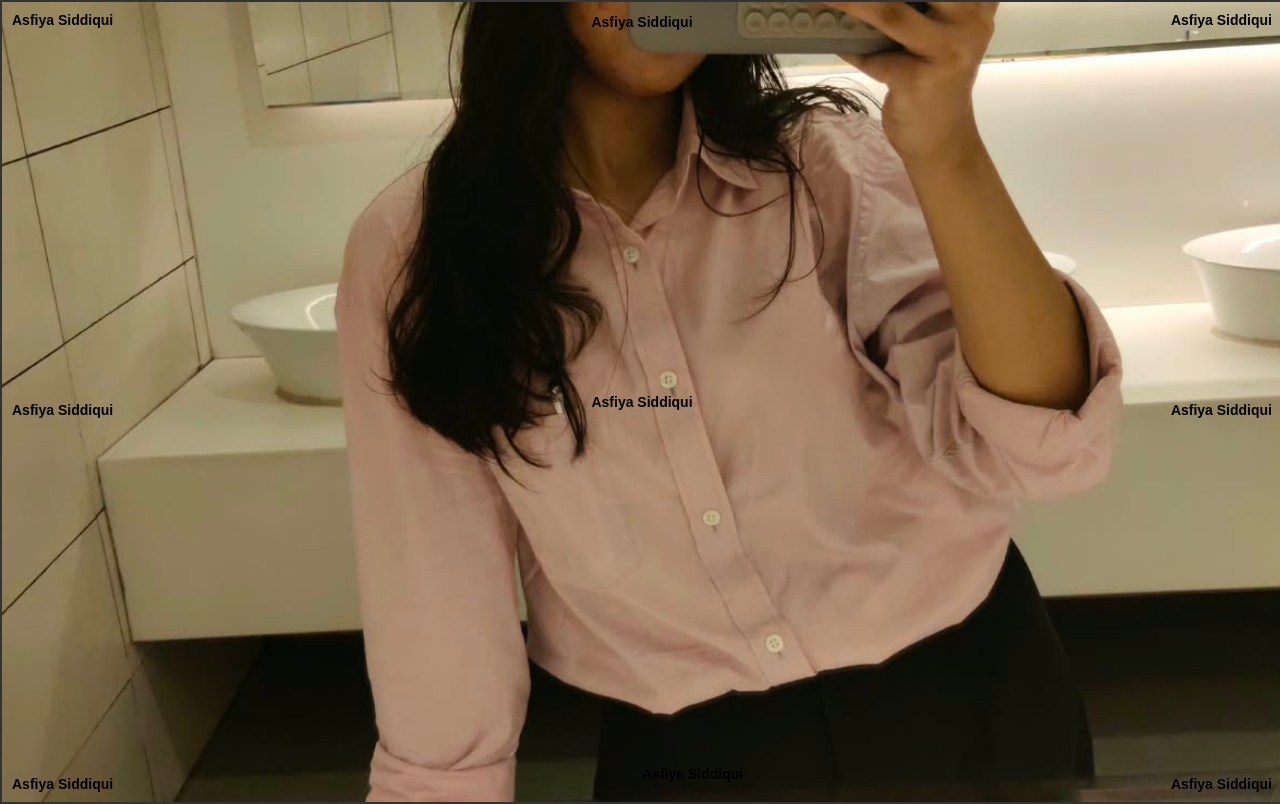
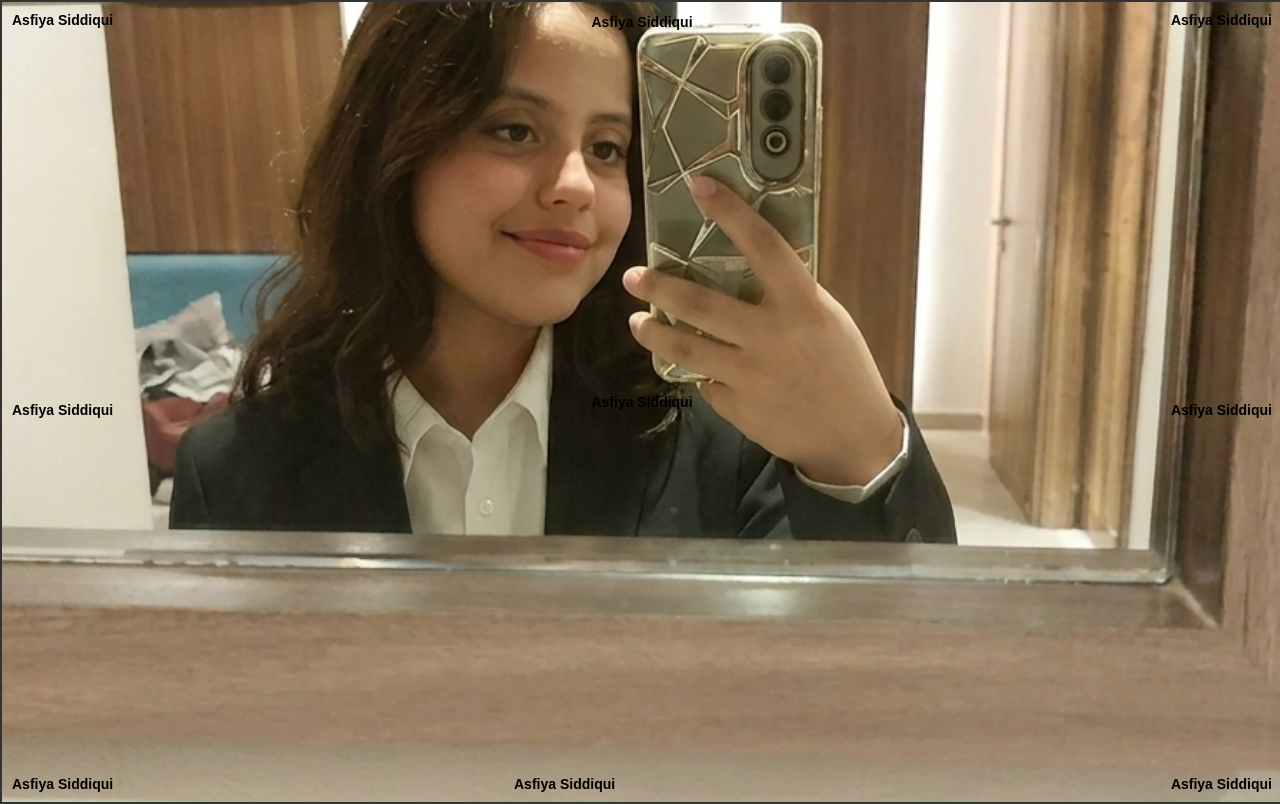
Before and after one commit to asfiyasiddiqui930/webDevz, a plain HTML site: page CSS/myphoto.html in a window 1280 px wide. Drawn offline with Linux system fonts and the light colour scheme.

Commit message:
background words

```diff
--- a/CSS/myphoto.html
+++ b/CSS/myphoto.html
@@ -12,7 +12,7 @@
     width: 100%;
     height: 100vh;
 
-    background-image: url("image.png");
+    background-image: url("WhatsApp Image 2026-10-14 at 10.41.37 copy.jpeg");
     background-size: cover;
     background-position: center;
     background-repeat: no-repeat;
@@ -45,12 +45,13 @@
 
     .center-left{
         top:50%;
-        left:10px
+        left:10px;
     }
 
     .center-right{
         top:50%;
-        right:10px
+        right:10px;
+        bottom:50%;
     }
 
     .center {
@@ -66,8 +67,8 @@
     }
 
     .bottom-center{
-        bottom:20px;
-        left:50%;
+        bottom:10px;
+        left:40%;
     }
 
     .bottom-right {
```
Also changed, not shown: CSS/background words.html (added, +20 -0 lines), CSS/WhatsApp Image 2026-10-14 at 10.41.37 copy.jpeg (added), CSS/WhatsApp Image 2026-10-14 at 10.41.37.jpeg (added), CSS/tree image.png (added).
